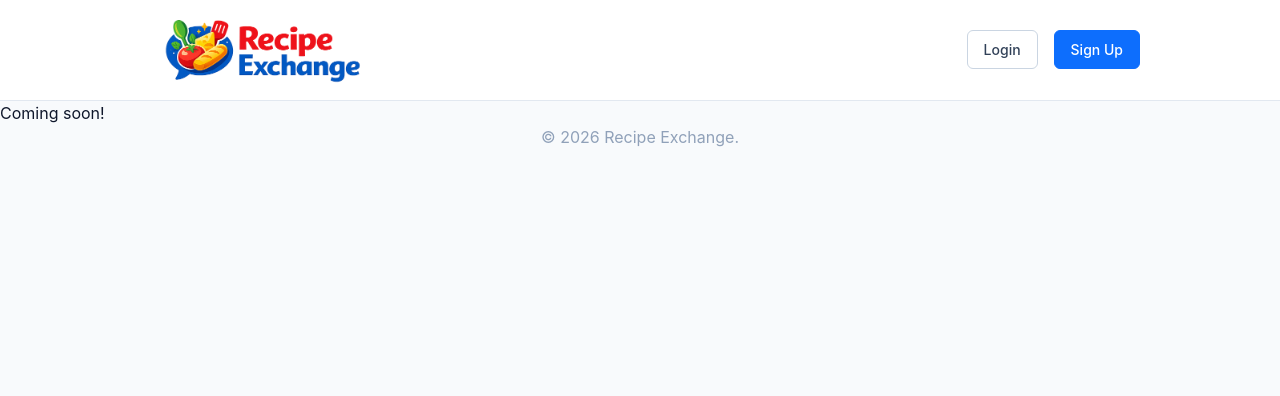
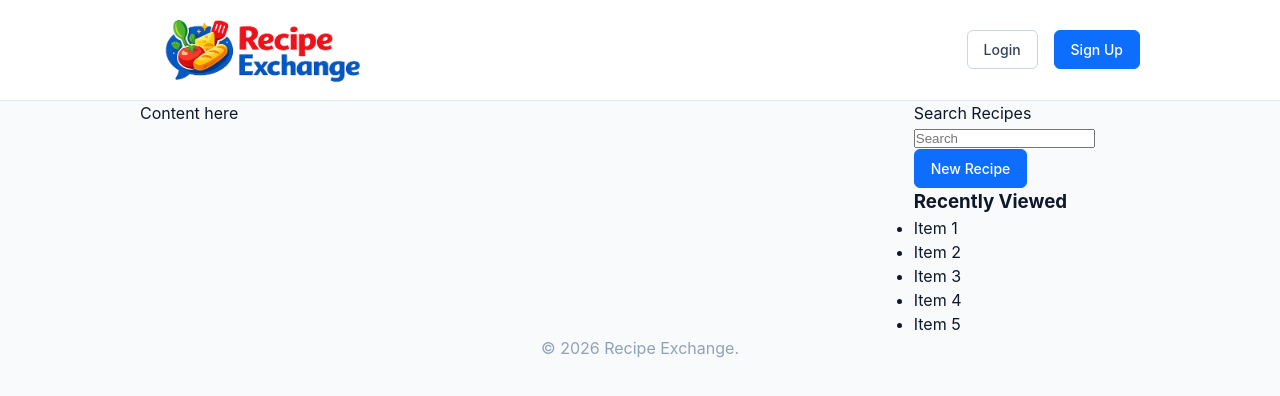
Before and after one commit to johnellison919/recipe-exchange, an Angular app in the folder frontend/: page / in a window 1280 px wide. Shown: the top 396 px of the page. Built offline with nearby package versions, Linux system fonts and the light colour scheme.

Commit message:
feat: Adds sidebar

```diff
--- a/frontend/src/app/app.component.css
+++ b/frontend/src/app/app.component.css
@@ -0,0 +1,10 @@
+.app-layout {
+  display: flex;
+  gap: 1rem;
+  max-width: 1000px;
+  margin: auto;
+
+  & .main-content {
+    width: 100%;
+  }
+}
--- a/frontend/src/app/app.component.html
+++ b/frontend/src/app/app.component.html
@@ -1,5 +1,8 @@
 <app-header />
 
-Coming soon!
+<div class="app-layout">
+  <main class="main-content">Content here</main>
+  <app-sidebar></app-sidebar>
+</div>
 
 <app-footer />
--- a/frontend/src/app/app.component.ts
+++ b/frontend/src/app/app.component.ts
@@ -1,10 +1,11 @@
 import { Component } from '@angular/core';
 import { FooterComponent } from './components/footer/footer.component';
 import { HeaderComponent } from './components/header/header.component';
+import { SidebarComponent } from './components/sidebar/sidebar.component';
 
 @Component({
   selector: 'app-root',
-  imports: [FooterComponent, HeaderComponent],
+  imports: [FooterComponent, HeaderComponent, SidebarComponent],
   templateUrl: './app.component.html',
   styleUrl: './app.component.css',
 })
--- /dev/null
+++ b/frontend/src/app/components/sidebar/sidebar.component.html
@@ -0,0 +1,21 @@
+<aside class="sidebar">
+  <div class="sidebar-container">
+    <div class="sidebar-section">
+      <label for="search-input" class="search-label">Search Recipes</label>
+      <input id="search-input" type="text" class="search-input" placeholder="Search" />
+    </div>
+    <div class="sidebar-section">
+      <a routerLink="#link" class="button button-primary">New Recipe</a>
+    </div>
+    <div class="sidebar-section">
+      <h3 class="sidebar-heading">Recently Viewed</h3>
+      <ul class="recent-recipes-list">
+        <li class="recent-recipe-item">Item 1</li>
+        <li class="recent-recipe-item">Item 2</li>
+        <li class="recent-recipe-item">Item 3</li>
+        <li class="recent-recipe-item">Item 4</li>
+        <li class="recent-recipe-item">Item 5</li>
+      </ul>
+    </div>
+  </div>
+</aside>
```
Also changed, not shown: frontend/src/app/components/sidebar/sidebar.component.ts (added, +10 -0 lines), frontend/src/app/components/sidebar/sidebar.component.css (added), 1 other file (tests, documents, lock files or other folders).
